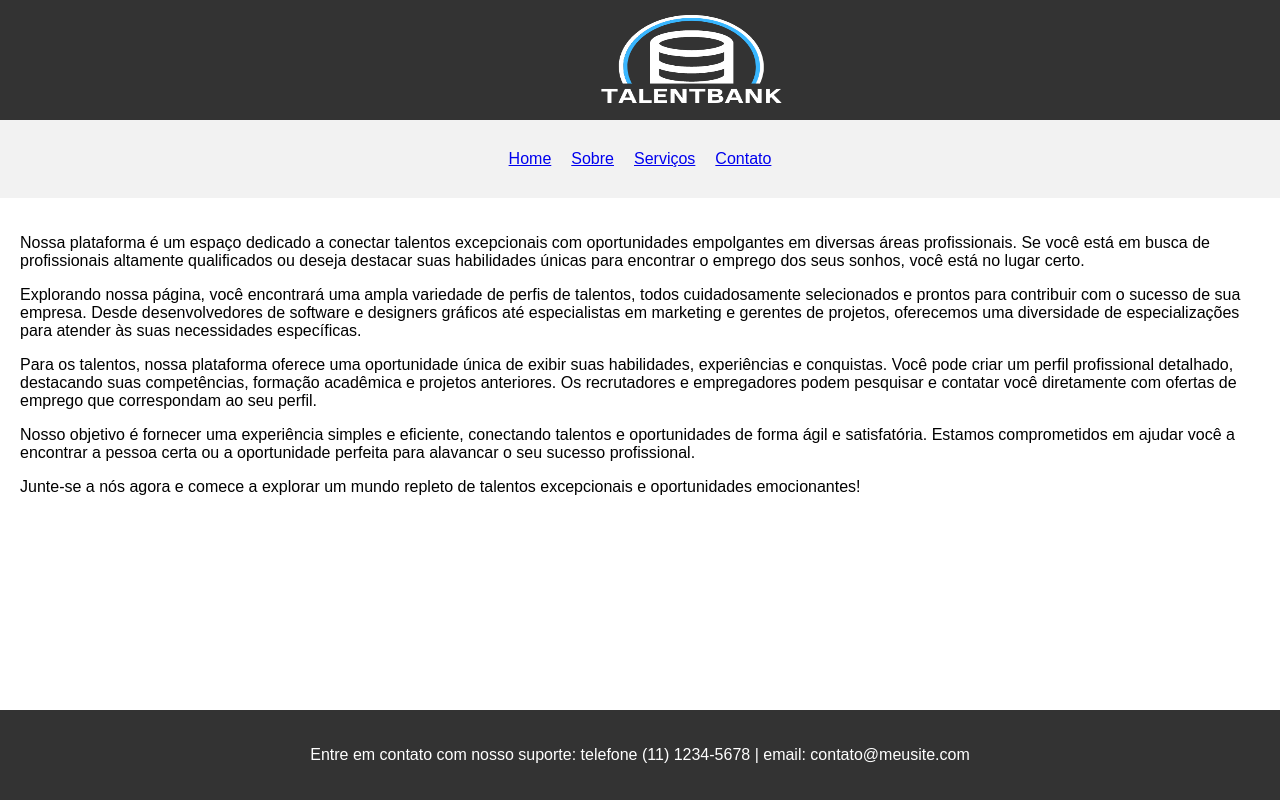
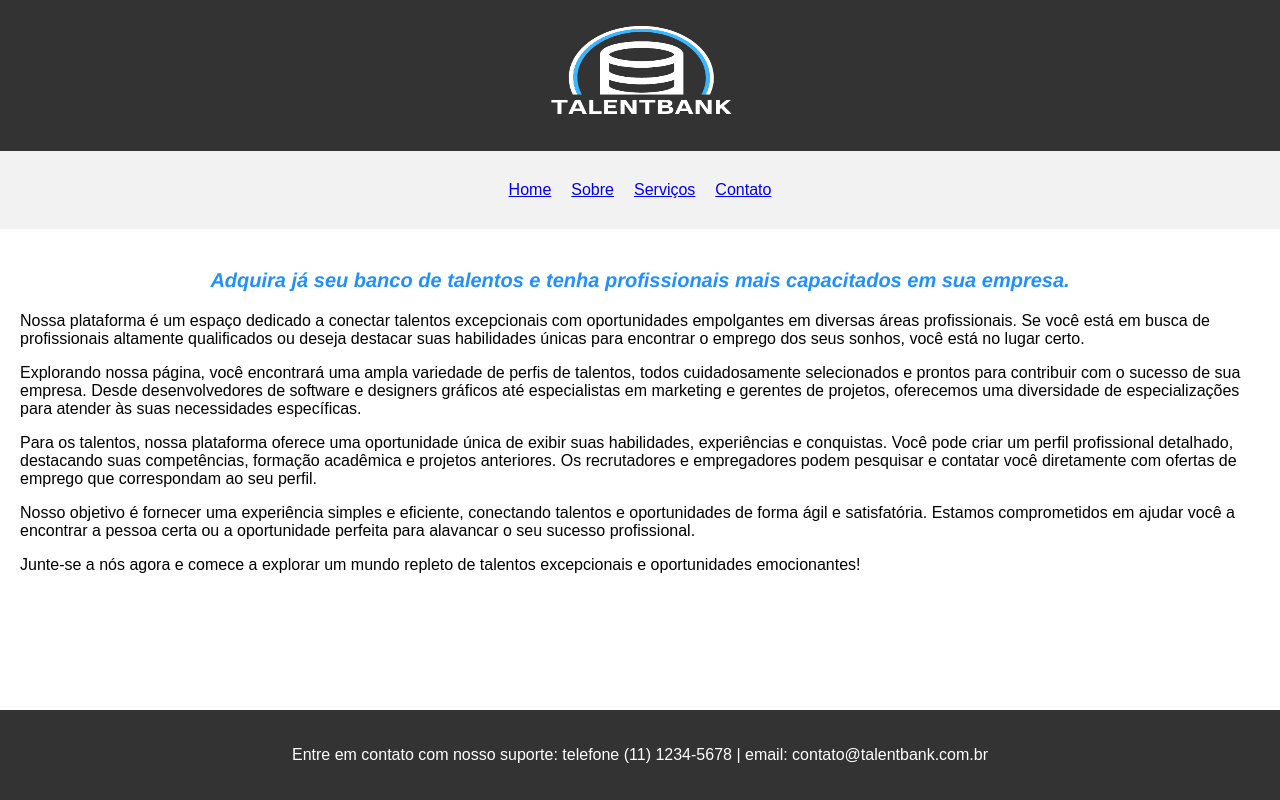
Before and after one commit to JoaoAlles/projeto_facul, a plain HTML site: page ProjetoAplicadoBancodeTalentos/index.html in a window 1280 px wide. Drawn offline with Linux system fonts and the light colour scheme.

Commit message:
Add files via upload

```diff
--- a/ProjetoAplicadoBancodeTalentos/css/styleContato.css
+++ b/ProjetoAplicadoBancodeTalentos/css/styleContato.css
@@ -41,6 +41,11 @@ body {
   section {
     flex: 1;
     padding: 20px;
+    text-align: left;
+  }
+
+  section h2 {
+    color:dodgerblue;
   }
 
   footer {
--- a/ProjetoAplicadoBancodeTalentos/css/styleIndex.css
+++ b/ProjetoAplicadoBancodeTalentos/css/styleIndex.css
@@ -10,15 +10,8 @@ body {
   header {
     background-color: #333;
     color: #fff;
-    padding: 60px;
+    padding: 0px;
     text-align: center;
-  }
-
-  #imagemlogo {
-    position:absolute;
-    top:10px;
-    right: 590px;
-    left: 590px;
   }
 
   nav {
@@ -43,6 +36,16 @@ body {
     padding: 20px;
   }
 
+  section h3 {
+    color:dodgerblue;
+    font-family: 'Franklin Gothic Medium';
+    font-size: 20px;
+    font-weight: bold;
+    font-style: italic;
+    text-align: center;
+    line-height: normal;
+  }
+
   footer {
     background-color: #333;
     color: #fff;
--- a/ProjetoAplicadoBancodeTalentos/css/styleSobre.css
+++ b/ProjetoAplicadoBancodeTalentos/css/styleSobre.css
@@ -41,6 +41,7 @@ body {
   section {
     flex: 1;
     padding: 20px;
+    text-align: justify;
   }
 
   footer {
--- a/ProjetoAplicadoBancodeTalentos/index.html
+++ b/ProjetoAplicadoBancodeTalentos/index.html
@@ -7,8 +7,6 @@
         <meta name="viewport" content="width=device-width, initial-scale=1.0">
 
         <title>TalentBank</title>
-
-        <script src="script.js"></script>
 
         <link rel="stylesheet" href="css/styleIndex.css">
 
@@ -20,7 +18,7 @@
 
         <header>
 
-            <img id="imagemlogo" src="imagens/logo.png" width="200px" height="100px"/>
+            <h1 align="center"><img id="imagemlogo" src="imagens/logo.png" width="200px" height="100px"/></h1>
 
         </header>
 
@@ -34,6 +32,9 @@
         </nav>
 
         <section>
+
+            <h3>Adquira já seu banco de talentos e tenha profissionais mais capacitados em sua empresa. </h3>
+
             <p>Nossa plataforma é um espaço dedicado a conectar talentos excepcionais com oportunidades empolgantes em diversas áreas profissionais. Se você está em busca de profissionais altamente qualificados ou deseja destacar suas habilidades únicas para encontrar o emprego dos seus sonhos, você está no lugar certo.</p>
 
             <p>Explorando nossa página, você encontrará uma ampla variedade de perfis de talentos, todos cuidadosamente selecionados e prontos para contribuir com o sucesso de sua empresa. Desde desenvolvedores de software e designers gráficos até especialistas em marketing e gerentes de projetos, oferecemos uma diversidade de especializações para atender às suas necessidades específicas.</p>
@@ -46,7 +47,7 @@
         </section>
 
         <footer>
-            <p>Entre em contato com nosso suporte: telefone (11) 1234-5678 | email: contato@meusite.com</p>
+            <p>Entre em contato com nosso suporte: telefone (11) 1234-5678 | email: contato@talentbank.com.br</p>
         </footer>
 
     </body>
```
Also changed, not shown: ProjetoAplicadoBancodeTalentos/contato.html (+7 -1 lines), ProjetoAplicadoBancodeTalentos/servicos.html (+2 -1 lines), ProjetoAplicadoBancodeTalentos/sobre.html (+5 -7 lines), ProjetoAplicadoBancodeTalentos/sucesso.html (+14 -1 lines).
